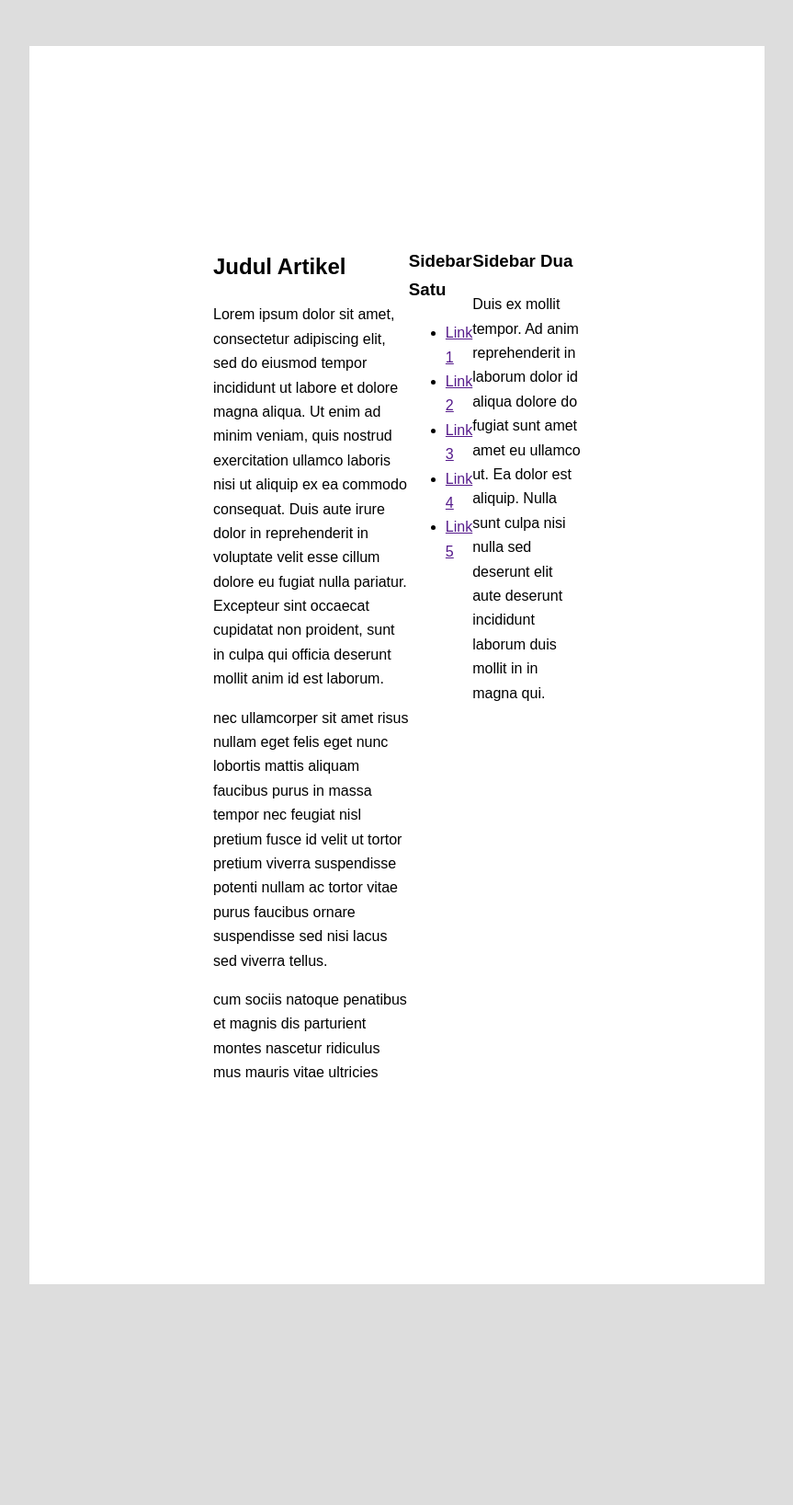
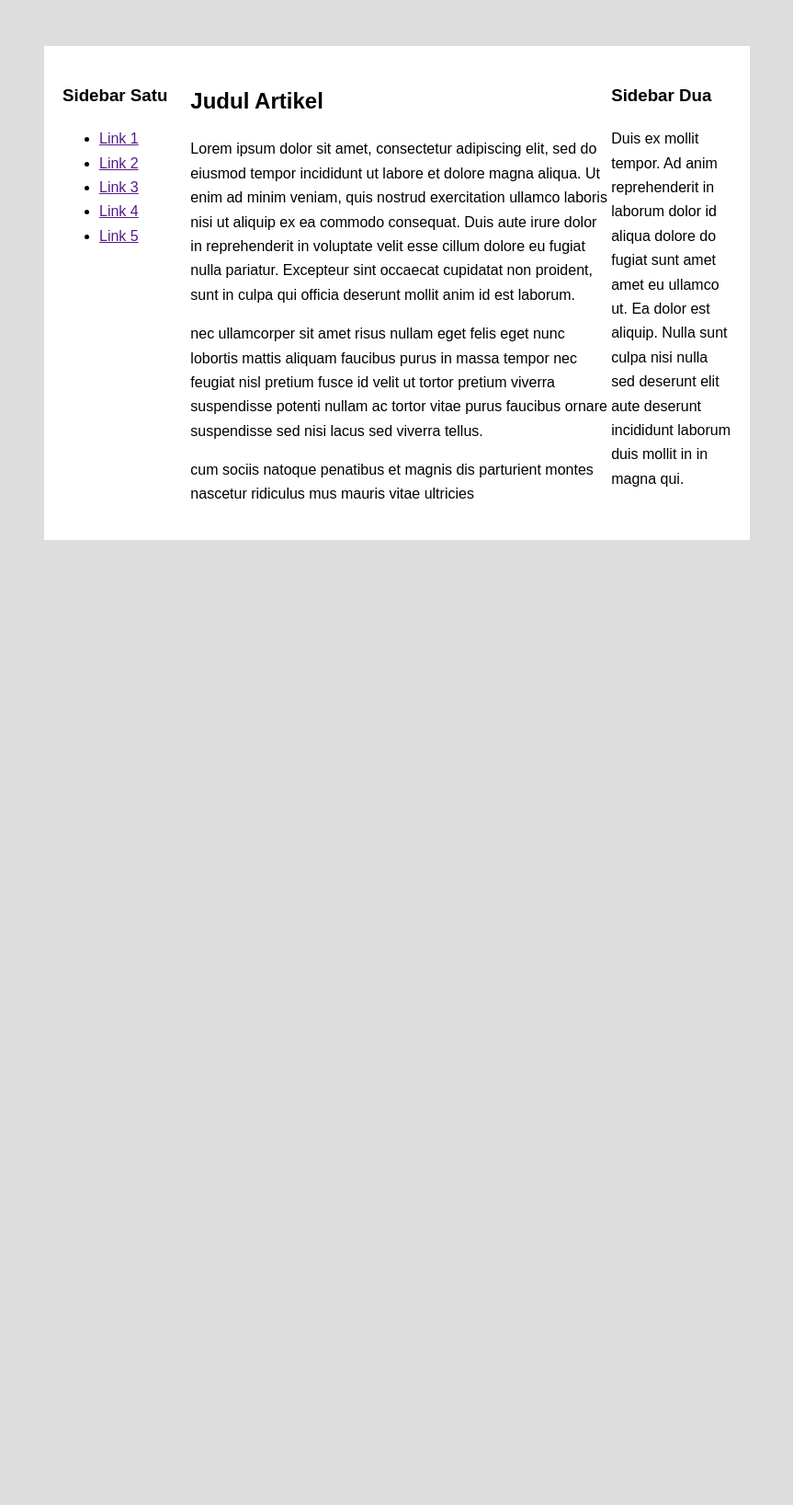
Before and after one commit to RakaiSeto/24_DPW_TI-2E, a PHP site: page /flexbox.html in a window 1280 px wide. Shown: the top 1636 px of the page at 92% size, without its empty margins (208-1071 px from the left). After the commit the page ends 587 px from the top, so only its background shows below. Run offline with PHP 8.4, Linux system fonts and the light colour scheme.

Commit message:
P2_Percobaan_Pertanyaan_32

```diff
--- a/minggu2/style1.css
+++ b/minggu2/style1.css
@@ -11,10 +11,27 @@ body {
 }
 
 .container-satu {
-    width: 800px;
+    width: 60vw;
     margin: 50px auto;
     background-color: #fff;
-    padding: 200px;
+    padding: 20px;
     box-sizing: border-box;
     display: flex;
 }
+
+.sidebar-satu {
+    order: 1;
+    white-space: nowrap;
+    margin-right: 25px;
+    flex: 0.75;
+}
+
+.sidebar-dua {
+    order: 3;
+    flex: 1;
+}
+
+.kolom-utama {
+    order: 2;
+    flex: 3.5;
+}
```
